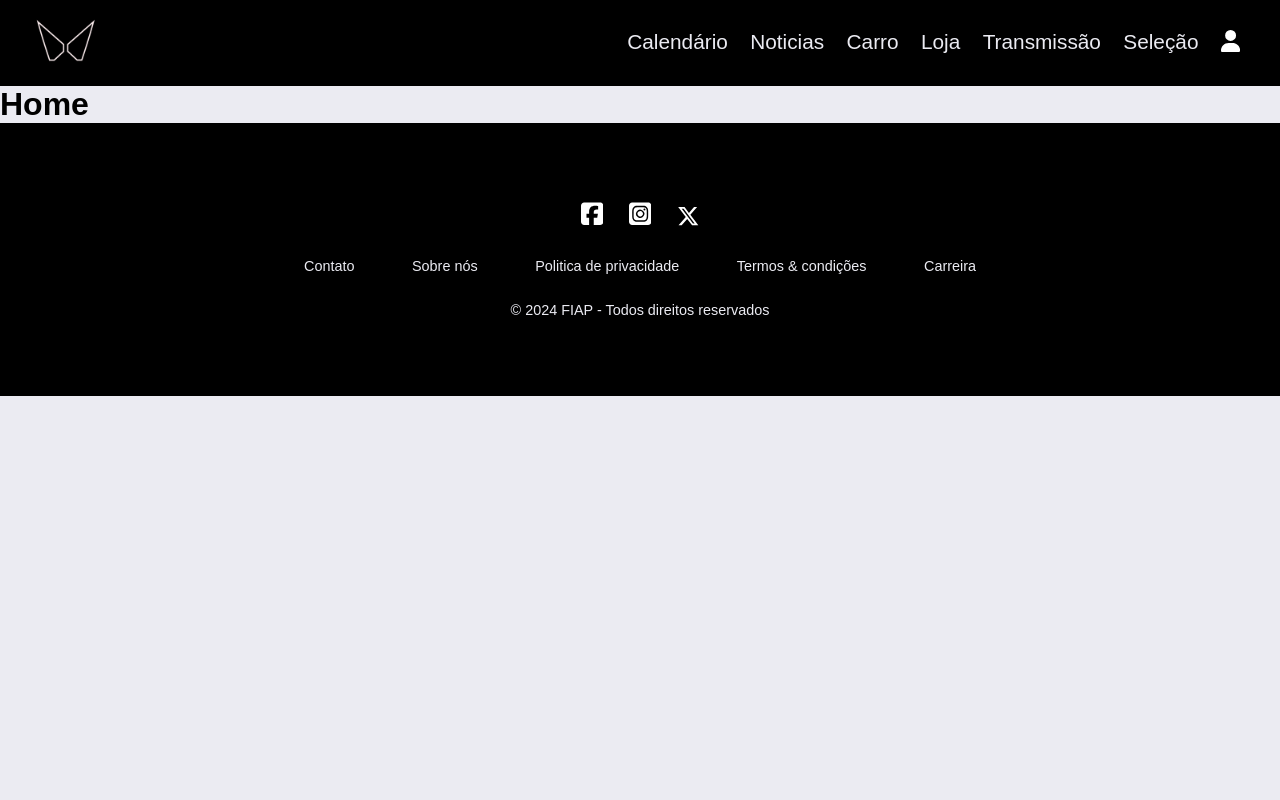
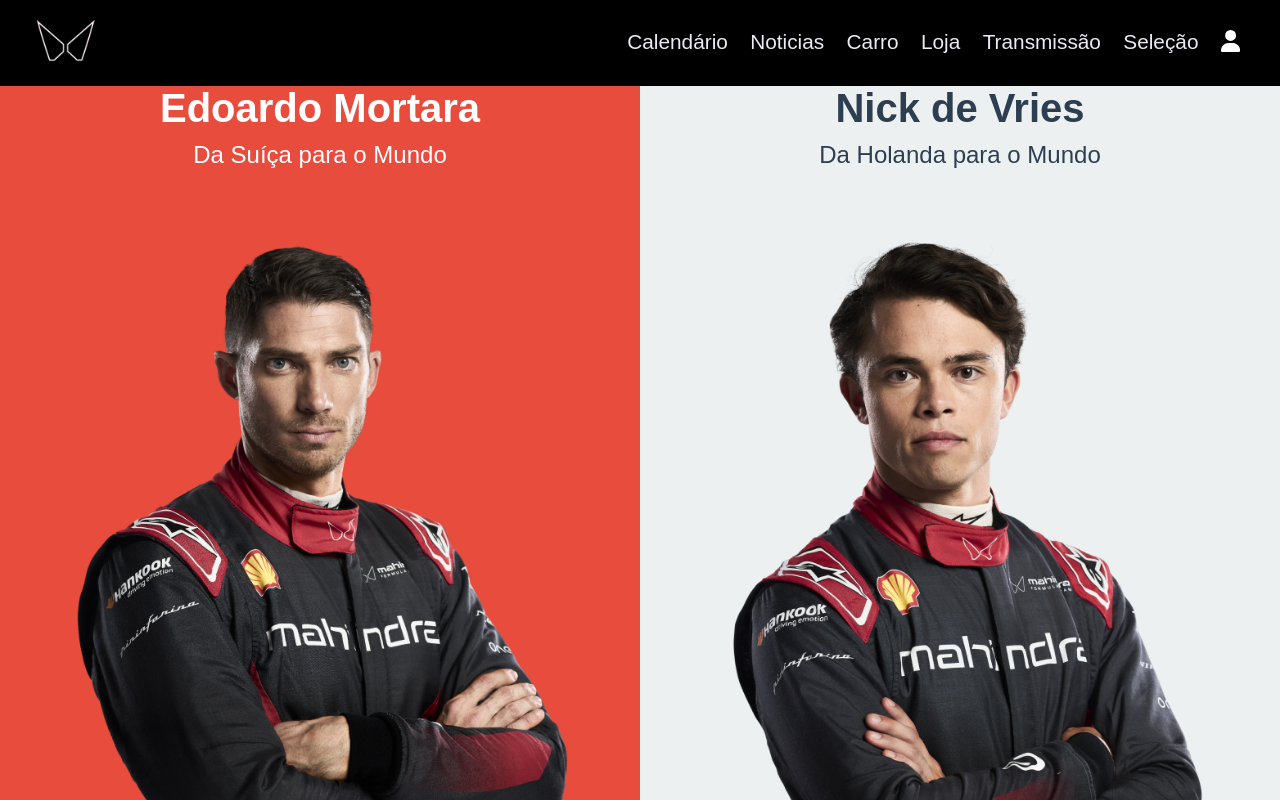
Before and after one commit to aarthurbf/front_end_sprint03, a React (Vite) app: page / in a window 1280 px wide. Shown: the top 800 px of the page. Built offline with nearby package versions, Linux system fonts and the light colour scheme.

Commit message:
Add: Home banner

```diff
--- /dev/null
+++ b/src/css/HomeStyle.jsx
@@ -0,0 +1,102 @@
+import styled from "styled-components";
+
+export const HomeStyle = {
+    Container: styled.div`
+      display: flex;
+      height: 100vh;
+      width: 100%;
+      overflow: hidden; /* Para evitar que o conteúdo transborde durante a transição */
+    `,
+
+    Side: styled.div`
+      flex: ${({ expanded }) => (expanded ? '1' : '0.5')};
+      transition: flex 1s ease, width 1s ease; /* Transição mais suave */
+      display: flex;
+      flex-direction: column;
+      justify-content: space-between;
+      align-items: center;
+      background-color: ${({ left }) => (left ? '#e74c3c' : '#ecf0f1')};
+      color: ${({ left }) => (left ? '#fff' : '#2c3e50')};
+      cursor: pointer;
+      position: relative;
+      overflow: hidden;
+      width: ${({ expanded }) => (expanded ? '100%' : '50%')};
+      height: 100%;
+
+      @media (max-width: 768px) {
+        flex: ${({ expanded }) => (expanded ? '1' : '0.5')};
+      }
+    `,
+
+    Image: styled.div`
+      img {
+        max-width: 100%;
+        height: auto;
+        transition: transform 1s ease; /* Suavizando a transição da imagem */
+        transform: ${({ expanded }) => (expanded ? 'translateY(0)' : 'translateY(0)')};
+        position: absolute;
+        bottom: 0;
+      }
+
+      display: flex;
+      align-items: flex-end;
+      justify-content: center;
+      width: 100%;
+      height: ${({ expanded }) => (expanded ? 'auto' : '50%')};
+    `,
+
+    InfoTop: styled.div`
+      text-align: center;
+      margin-bottom: 20px;
+      h2 {
+        font-size: 2.5rem; /* Aumentado o tamanho da fonte */
+        font-weight: bold;  /* Deixar o texto mais chamativo */
+      }
+      p {
+        font-size: 1.5rem;
+        margin-top: 10px;
+      }
+
+      @media (max-width: 768px) {
+        h2 {
+          font-size: 1.8rem;
+        }
+        p {
+          font-size: 1.2rem;
+        }
+      }
+    `,
+
+    Details: styled.div`
+      display: flex;
+      justify-content: space-between; /* Coloca os textos à esquerda e à direita */
+      align-items: flex-start; /* Mantém os textos na parte de cima */
+      width: 100%;
+      padding: 20px;
+      position: absolute;
+      top: 10%; /* Posiciona os textos no topo, mas não colados */
+      opacity: ${({ expanded }) => (expanded ? '1' : '0')};
+      transition: opacity 0.8s ease-in-out; /* Suaviza a transição de visibilidade */
+
+      h3 {
+        font-size: 2rem; /* Deixa o título mais chamativo */
+        font-weight: bold;
+        margin: 0;
+      }
+
+      p {
+        font-size: 1.5rem; /* Aumenta os textos */
+        margin: 0;
+      }
+
+      @media (max-width: 768px) {
+        h3 {
+          font-size: 1.5rem;
+        }
+
+        p {
+          font-size: 1.2rem;
+        }
+      }
+    `,
+};
--- a/src/routes/Home.jsx
+++ b/src/routes/Home.jsx
@@ -1,10 +1,82 @@
+import React, { useState } from 'react';
+import { HomeStyle } from '../css/HomeStyle';
+import Mortara from '../assets/images/mortara.png';
+import Nick from '../assets/images/nick.png';
 
 const Home = () => {
+    const [expanded, setExpanded] = useState(null);
+
+    const handleExpand = (driver) => {
+        setExpanded(driver === expanded ? null : driver);
+    };
+
     return (
-        <>
-            <h1>Home</h1>
-        </>
-    )
-}
+        <HomeStyle.Container>
+            {/* Lado do Edoardo Mortara */}
+            <HomeStyle.Side
+                expanded={expanded === 'mortara'}
+                onClick={() => handleExpand('mortara')}
+                left
+                hide={expanded === 'devries'} /* Oculta Nick de Vries se Mortara estiver expandido */
+            >
+                <HomeStyle.InfoTop expanded={expanded === 'mortara'} left>
+                    <h2>Edoardo Mortara</h2>
+                    <p>Da Suíça para o Mundo</p>
+                </HomeStyle.InfoTop>
+                <HomeStyle.Image>
+                    <img src={Mortara} alt="Edoardo Mortara" />
+                </HomeStyle.Image>
+                {expanded === 'mortara' && (
+                    <HomeStyle.Details expanded={expanded === 'mortara'}>
+                        <div className="left">
+                            <h3>Pódios</h3>
+                            <p>13 Pódios</p>
+                            <h3>Pole Positions</h3>
+                            <p>3</p>
+                        </div>
+                        <div className="right" alignRight>
+                            <h3>Vitórias</h3>
+                            <p>6 Vitórias</p>
+                            <h3>Melhor Resultado</h3>
+                            <p>P2</p>
+                        </div>
+                    </HomeStyle.Details>
+                )}
+            </HomeStyle.Side>
 
-export default Home
+            {/* Lado do Nick de Vries */}
+            <HomeStyle.Side
+                expanded={expanded === 'devries'}
+                onClick={() => handleExpand('devries')}
+                right
+                hide={expanded === 'mortara'} /* Oculta Mortara se Nick de Vries estiver expandido */
+            >
+                <HomeStyle.InfoTop expanded={expanded === 'devries'} right>
+                    <h2>Nick de Vries</h2>
+                    <p>Da Holanda para o Mundo</p>
+                </HomeStyle.InfoTop>
+                <HomeStyle.Image>
+                    <img src={Nick} alt="Nick de Vries" />
+                </HomeStyle.Image>
+                {expanded === 'devries' && (
+                    <HomeStyle.Details expanded={expanded === 'devries'}>
+                        <div className="left">
+                            <h3>Pódios</h3>
+                            <p>8 Pódios</p>
+                            <h3>Pole Positions</h3>
+                            <p>2</p>
+                        </div>
+                        <div className="right" alignRight>
+                            <h3>Vitórias</h3>
+                            <p>5 Vitórias</p>
+                            <h3>Melhor Resultado</h3>
+                            <p>P1</p>
+                        </div>
+                    </HomeStyle.Details>
+                )}
+            </HomeStyle.Side>
+        </HomeStyle.Container>
+    );
+};
+
+export default Home;
```
Also changed, not shown: src/assets/images/mortara.png (added), src/assets/images/nick.png (added).
